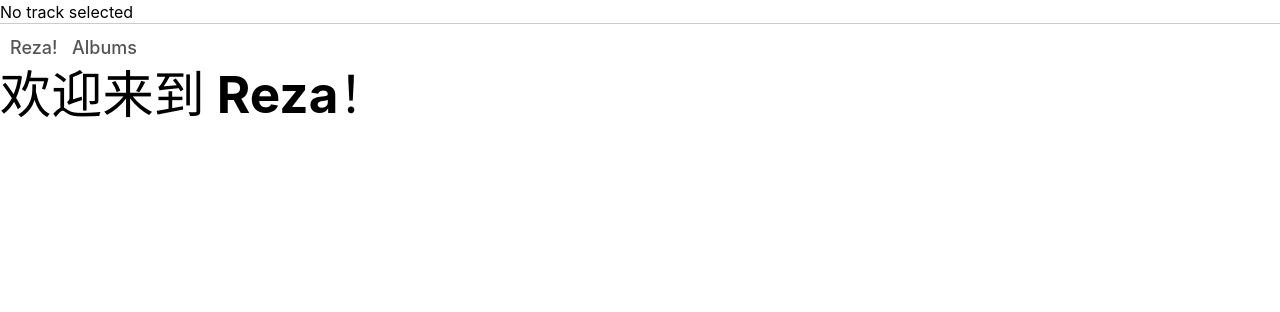
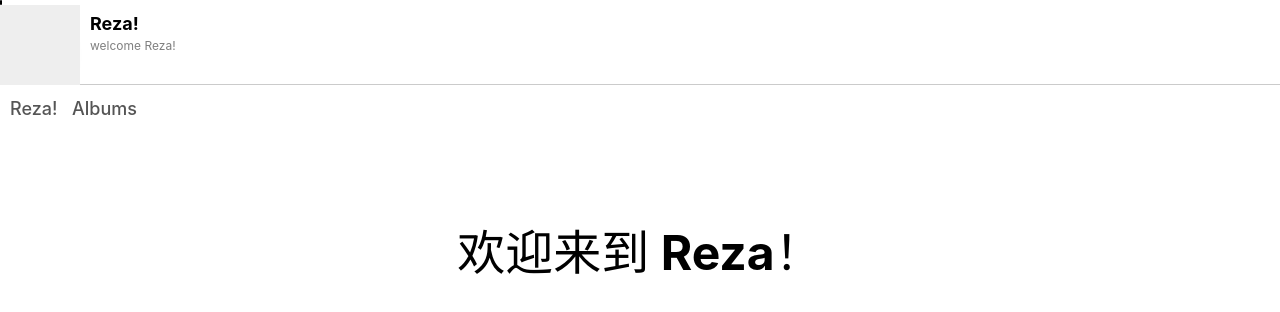
Before and after one commit to itorr/reza-vite-svelte, a Svelte app: page / in a window 1280 px wide. Shown: the top 312 px of the page. Built offline with nearby package versions, Linux system fonts and the light colour scheme.

Commit message:
样式调整

```diff
--- a/src/components/Cover.svelte
+++ b/src/components/Cover.svelte
@@ -8,6 +8,9 @@
     export let color = '#EEE';
     export let style = '';
     let loading = true;
+
+
+    if(!src) color = '#EEE';
 
     const onLoad = () => {
         loading = false;
@@ -23,10 +26,11 @@
     class={`ui-cover ${className}`}
     style={`color:${color||'#EEE'};${style}`}
     data-loading={loading}  >
-
-    <img use:lazyLoad={src}
-    alt={alt||'封面'}
-    on:load={onLoad}>
+    {#if src}
+        <img use:lazyLoad={src}
+            alt={alt||'封面'}
+            on:load={onLoad}>
+    {/if}
 </div>
 
 <style lang="less">
--- a/src/components/Player.svelte
+++ b/src/components/Player.svelte
@@ -46,7 +46,18 @@
         </div>
     </div>
     {:else}
-        <p>No track selected</p>
+    <div class="playing-current-box">
+        <div class="progress-bar">
+            <div class="progress" style={`width:${progress*100}%`}></div>
+        </div>
+        <Cover src=""
+            className="album-cover"
+            color="currentColor" />
+        <div class="track-info">
+            <h3>Reza!</h3>
+            <p>welcome Reza!</p>
+        </div>
+    </div>
     {/if}
 </div>
 
--- a/src/views/Album.svelte
+++ b/src/views/Album.svelte
@@ -78,24 +78,31 @@
     .album-info{
 
         padding: 10px 0;
-        padding-left: 280px;
-        min-height: 260px;
-        overflow: hidden;
+
+        --cover-width: 260px;
+
+        padding-left: calc(var(--cover-width) + 20px);
+        min-height: var(--cover-width);
         position: relative;
 
         :global(.album-cover){
-            width: 260px;
-            height: 260px;
             position: absolute;
             top: 0;
             left: 0;
         }
         h2{
             margin: 0;
+            line-height: 1.2;
         }
         p{
             margin: 0;
             opacity: 0.5;
+        }
+
+        @media (max-width: 768px) {
+
+            --cover-width: calc( 50vw - 20px );
+            font-size: 14px;
         }
     }
 
--- a/src/views/Albums.svelte
+++ b/src/views/Albums.svelte
@@ -33,12 +33,14 @@
     padding: 5px;
     .reza-album {
         float: left;
-        width: 260px;
-        height: 400px;
-        padding: 5px;
-        :global(.album-cover) {
-            --cover-width: 260px;
-        }
+        --album-padding: 5px;
+        --cover-width: 260px;
+
+        padding: var(--album-padding);
+        width: var(--cover-width);
+        height: calc(var(--cover-width) + 100px);
+        // :global(.album-cover) {
+        // }
         .album-title{
             line-height: 1;
             padding: .5em 0 .2em;
@@ -48,5 +50,14 @@
             opacity: 0.5;
         }
     }
+    @media (max-width: 768px) {
+        .reza-album {
+            width: 50%;
+            box-sizing: border-box;
+            --cover-width: calc( 100vw / 2 - var(--album-padding) * 3 );
+
+            font-size: 14px;
+        }
+    }
 }
 </style>
--- a/src/views/Home.svelte
+++ b/src/views/Home.svelte
@@ -3,3 +3,11 @@
 </script>
 
 <h1>欢迎来到 Reza！</h1>
+
+<style>
+h1 {
+    text-align: center;
+    margin-top: 100px;
+    font-size: 3em;
+}
+</style>
--- a/vite.config.js
+++ b/vite.config.js
@@ -3,7 +3,7 @@
 
 // https://vitejs.dev/config/
 export default defineConfig({
-    base : '/music/',
+    base : '/reza/',
 	outDir: 'dist',
 	plugins: [svelte()]
 })
```
